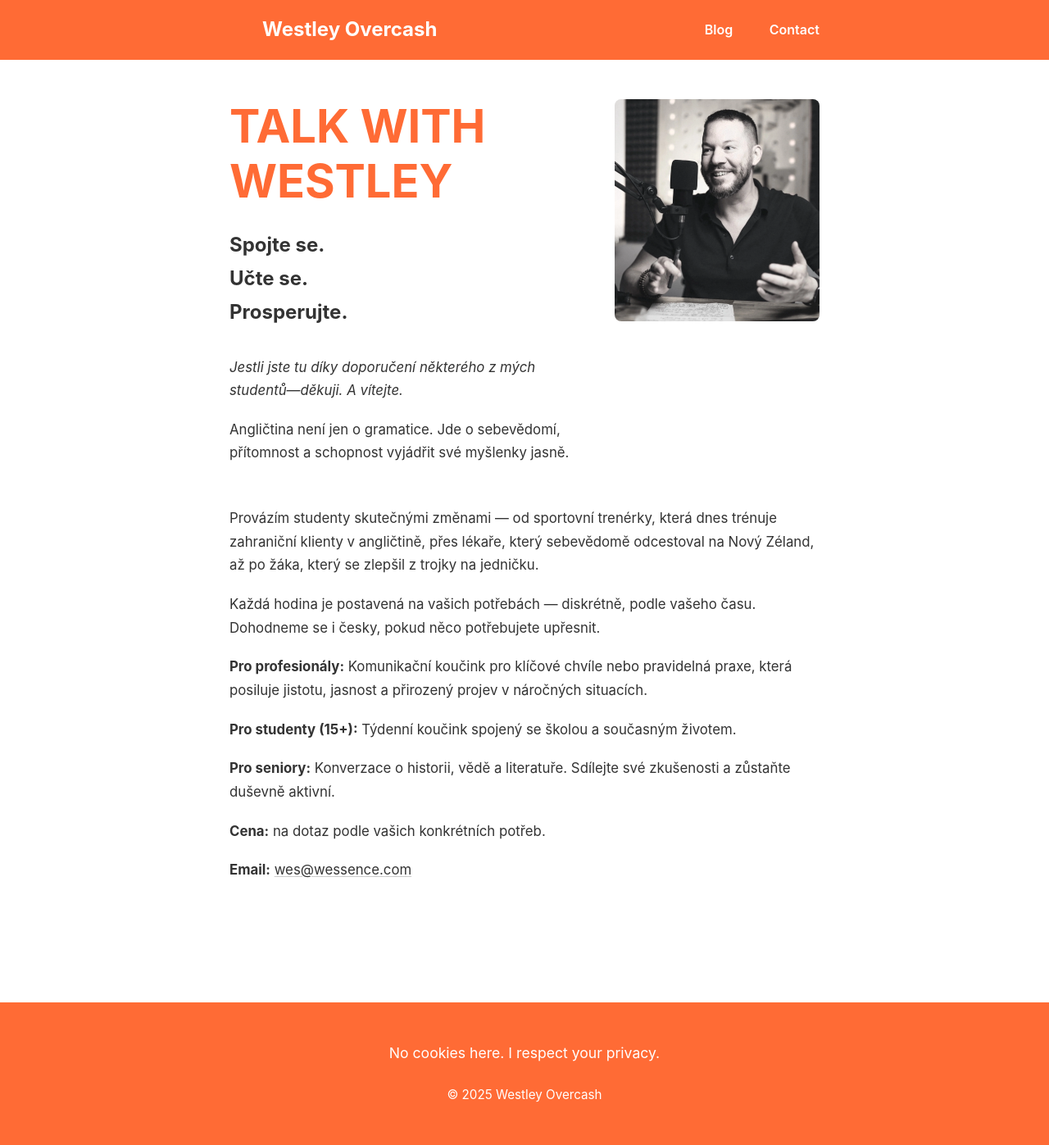
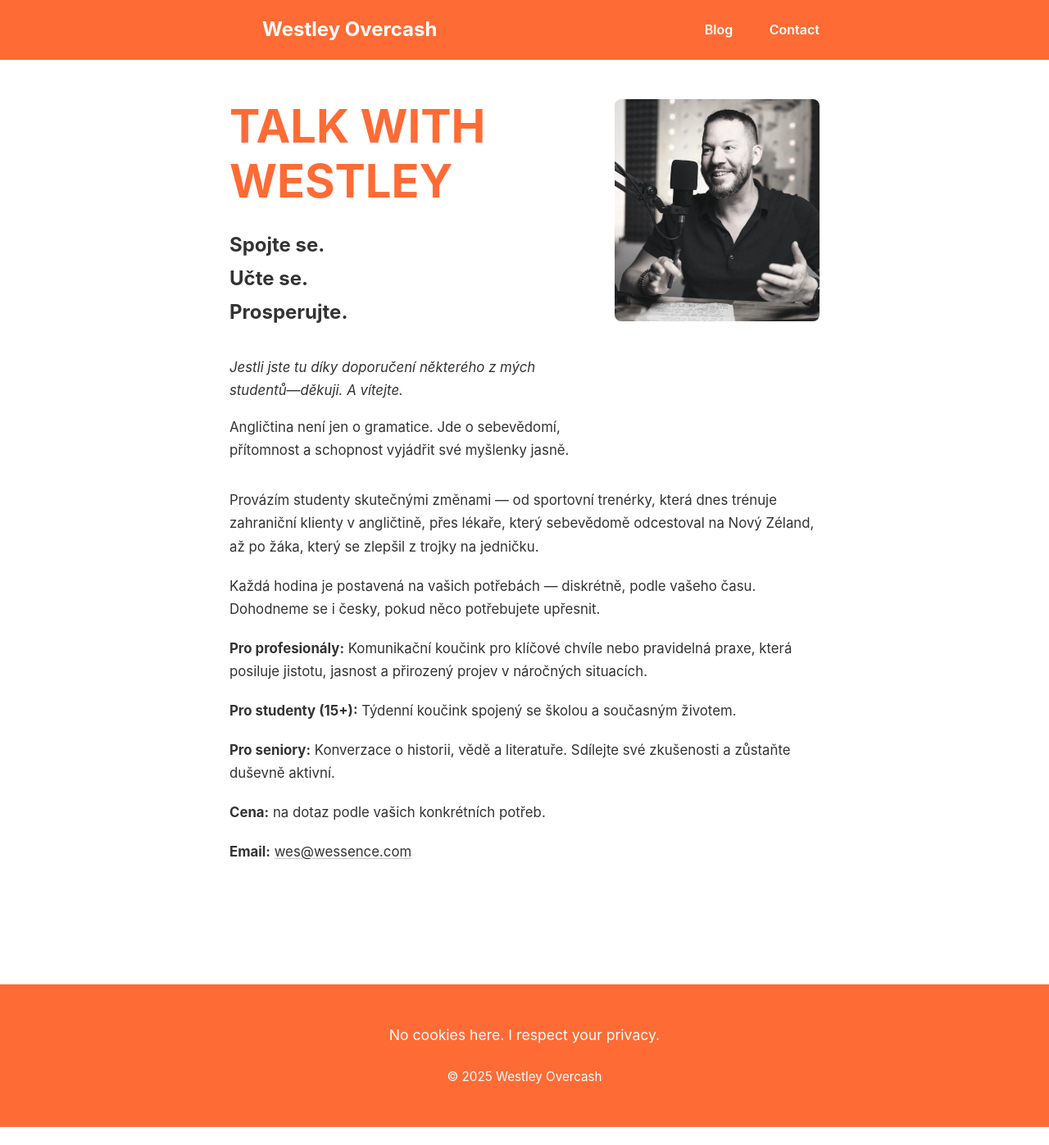
Before and after one commit to westleyovercash/westleyovercash.github.io, a Jekyll site: the page built from talkwithwestley.md, in a window 1280 px wide. Shown: the whole page at 82% size. Built offline with Jekyll 4.4.1, drawn with Linux system fonts in a browser that asks for light colours; our own code applies the rules of GitHub Pages for plain Markdown files; after the commit the page ends 1375 px from its top, so only the background shows below that.

Commit message:
Update talkwithwestley.md

```diff
--- a/talkwithwestley.md
+++ b/talkwithwestley.md
@@ -9,8 +9,8 @@ permalink: /talkwithwestley/
     <p style="font-size: 1.5rem; font-weight: 700; margin: 0 0 2rem 0;">
       Spojte se.<br/>Učte se.<br/>Prosperujte.
     </p>
-    <p style="margin-top: 0; font-style: italic;">Jestli jste tu díky doporučení některého z mých studentů—děkuji. A vítejte.</p>
-    <p style="margin-top: 1rem;">Angličtina není jen o gramatice. Jde o sebevědomí, přítomnost a schopnost vyjádřit své myšlenky jasně.</p>
+    <p style="margin: 0 0 1rem 0; font-style: italic;">Jestli jste tu díky doporučení některého z mých studentů—děkuji. A vítejte.</p>
+    <p style="margin: 0;">Angličtina není jen o gramatice. Jde o sebevědomí, přítomnost a schopnost vyjádřit své myšlenky jasně.</p>
   </div>
   <div style="flex: 0 0 250px;">
     <img src="/assets/css/images/Westley-Overcash.jpg" alt="Westley Overcash" style="max-width: 250px; width: 100%; border-radius: 8px;">
```
